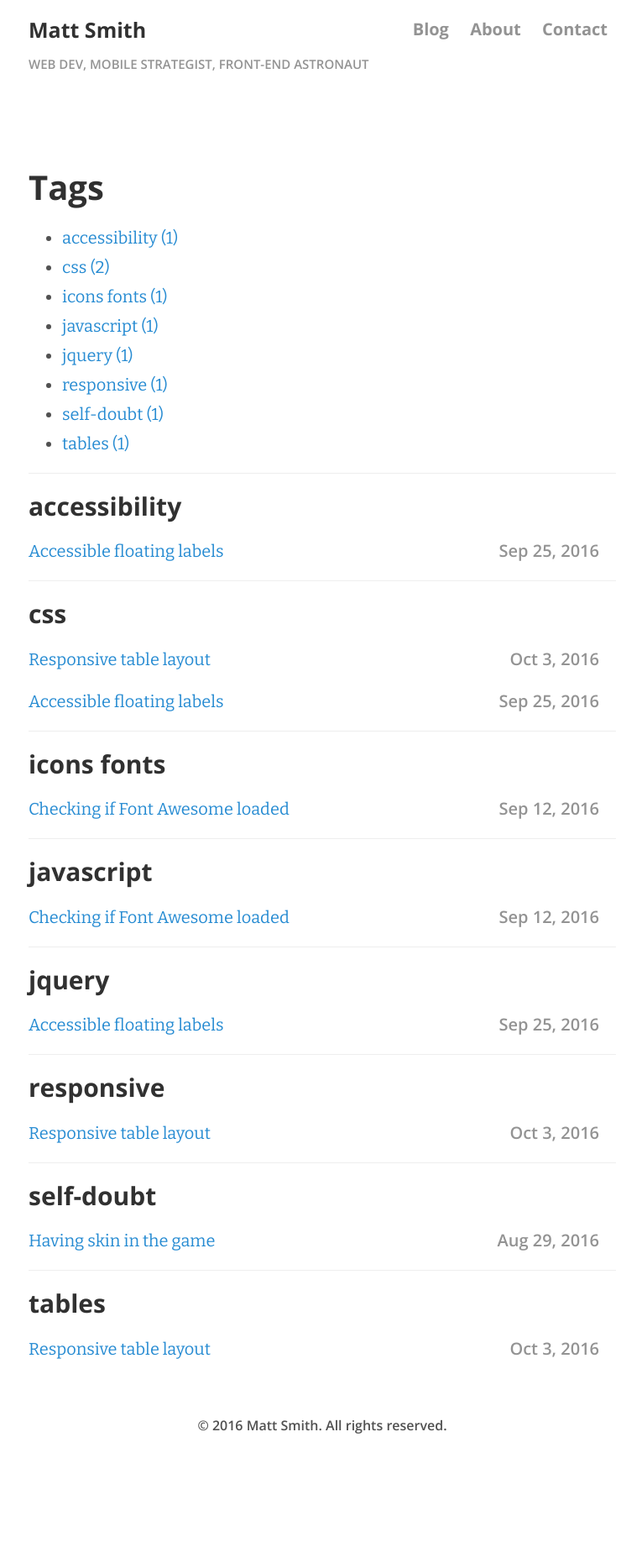
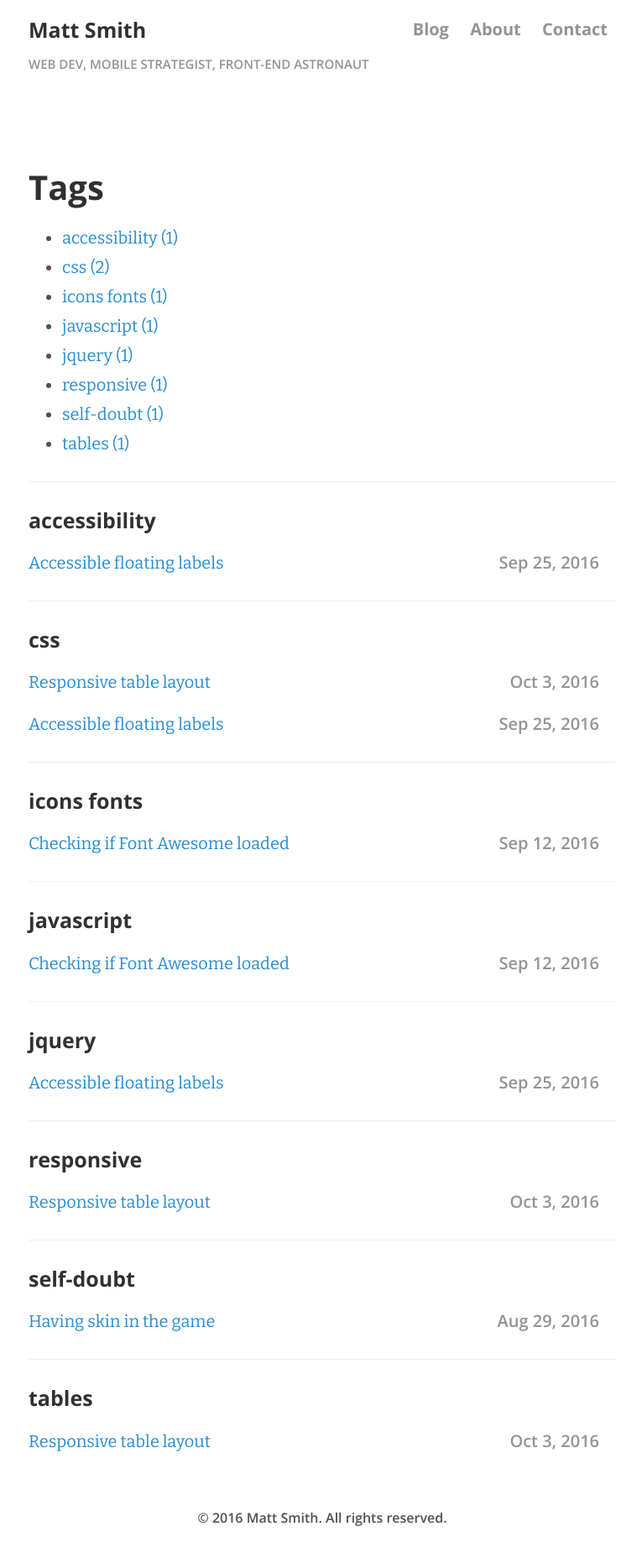
Before and after one commit to AllThingsSmitty/allthingssmitty.github.io, a Jekyll site: the page built from tags.md, in a window 1280 px wide. Shown: the whole page at 84% size, without its empty margins (256-1021 px from the left). Built offline with Jekyll 4.4.1, drawn with Linux system fonts in a browser that asks for light colours; nearby versions of some CDN libraries; before the commit the page ends 1751 px from its top, so only the background shows below that.

Commit message:
Refactored layout 👷🏼

```diff
--- a/_sass/_posts.scss
+++ b/_sass/_posts.scss
@@ -86,9 +86,9 @@
 // Tags page
 .tags {
 
-  h2 {
+  h3 {
     border-top: 1px solid #eee;
-    padding-top: 1rem;
+    padding-top: 1.5rem;
   }
 
   .row {
--- a/tags.md
+++ b/tags.md
@@ -29,7 +29,7 @@ title: Tags
 <section class="tags">
   {% for item in (0..site.tags.size) %}{% unless forloop.last %}
     {% capture this_word %}{{ tag_words[item] }}{% endcapture %}
-    <h2 id="{{ this_word | cgi_escape }}">{{ this_word }}</h2>
+    <h3 id="{{ this_word | cgi_escape }}">{{ this_word }}</h3>
     {% for post in site.tags[this_word] %}{% if post.title != null %}
       <div class="row">
         <span>
```
